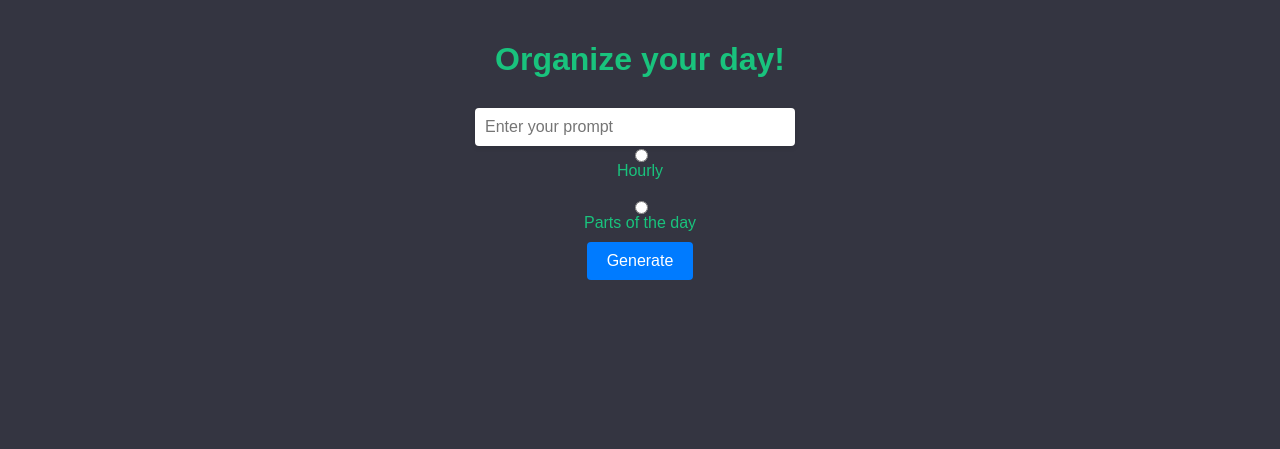
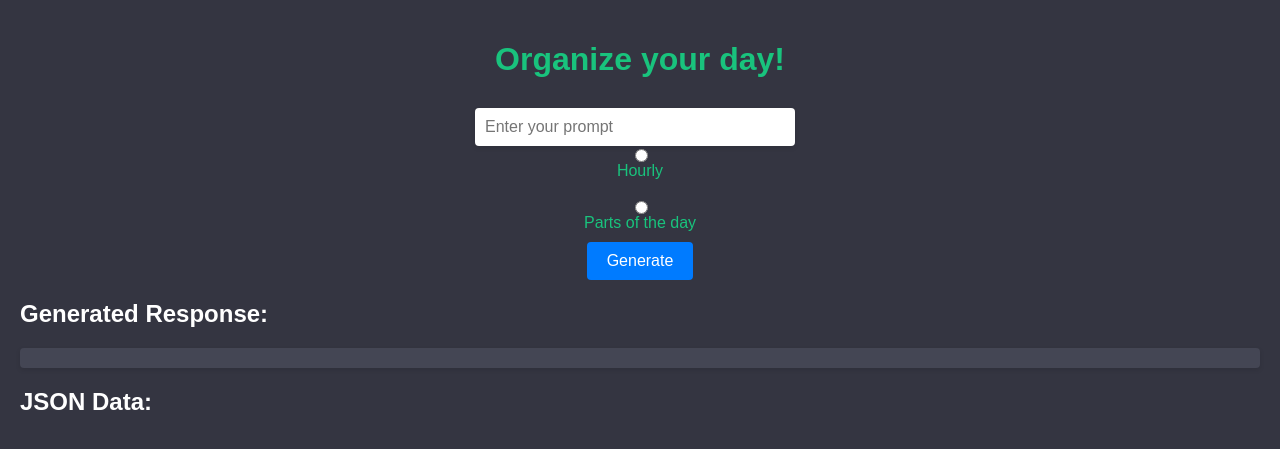
Before and after one commit to RamblerGoodness/Da.i.ly-Planner, a Flask app: page / in a window 1280 px wide. Shown: the top 449 px of the page. Run offline with Flask 3, Linux system fonts and the light colour scheme.

Commit message:
Added MVP

```diff
--- a/MVP/main.py
+++ b/MVP/main.py
@@ -1,8 +1,8 @@
-from flask import Flask, render_template, request
+from flask import Flask, render_template, request, jsonify
 import openai
 
 app = Flask(__name__)
-openai.api_key = ''
+openai.api_key = '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'
 
 
 @app.route('/')
@@ -17,23 +17,49 @@ def sort_time():
         time_prompt = 'Make sure to sort them by time'
     else:
         time_prompt = 'They do not need to be sorted by time'
+    return jsonify({'time_prompt': time_prompt})
 
 
 @app.route('/generate_prompt', methods=['POST'])
 def generate_prompt():
     time_prompt = request.form.get('time_checkbox')
 
-    prompt = (f"Turn this into my daily schedule for one day {request.form['prompt']} {time_prompt}, "
-              f"remember that things i tell you are set, you do not modify their time, "
-              f"but fill the gaps in the schedule to be productive")
+    prompt = (f"create a detailed daily schedule for one day using JSON. I should use the value of {request.form['prompt']} as the prompt for the schedule and {time_prompt} as the time for each event. I need to remember that the events you mention are fixed and their times should not be changed. I should fill in the gaps in the schedule to ensure productivity. The JSON should be formatted with 'time' as the key and 'event' as the value ")
     response = openai.Completion.create(
         engine='text-davinci-003',
         prompt=prompt,
-        max_tokens=300
+        max_tokens=800
     )
     generated_text = response.choices[0].text.strip()
-
-    return render_template('index.html', generated_text=generated_text)
+    json_data = {
+        "8:00": "Wake up",
+        "8:30": "Have breakfast",
+        "9:00": "Brush your teeth",
+        "9:15": "Take a shower",
+        "9:45": "Take a bath",
+        "10:00": "Get dressed",
+        "10:30": "Go to school",
+        "11:00": "Study English",
+        "12:00": "Have lunch",
+        "12:30": "Wash the dishes",
+        "1:00": "Read a book",
+        "2:00": "Do your homework",
+        "3:00": "Cook dinner",
+        "4:00": "Go to bed",
+        "4:30": "Practice the guitar",
+        "5:00": "Play with friends",
+        "5:30": "Exercise",
+        "6:00": "Brush your hair",
+        "6:30": "Go shopping",
+        "7:00": "Go for a walk",
+        "7:30": "Take out the trash",
+        "8:00": "Clean the house",
+        "8:30": "Read the newspaper",
+        "9:00": "Surf the internet",
+        "9:30": "Water"
+    }
+    print(generated_text)
+    return jsonify({'generated_text': generated_text, 'json_data': json_data})
 
 
 if __name__ == '__main__':
--- a/MVP/templates/index.html
+++ b/MVP/templates/index.html
@@ -1,13 +1,48 @@
-
 <!DOCTYPE html>
 <html lang="English">
 <head>
     <link rel="stylesheet" href="../static/styles.css">
     <title>Flask App</title>
+    <script src="https://ajax.googleapis.com/ajax/libs/jquery/3.6.0/jquery.min.js"></script>
+    <script>
+        $(document).ready(function() {
+            // Handle form submission
+            $("form").submit(function(event) {
+                event.preventDefault(); // Prevent page refresh
+
+                var promptValue = $("input[name='prompt']").val();
+                var timeCheckboxValue = $("input[name='time_checkbox']:checked").val();
+
+                $.ajax({
+                    type: "POST",
+                    url: "/generate_prompt",
+                    data: {
+                        prompt: promptValue,
+                        time_checkbox: timeCheckboxValue
+                    },
+                    success: function(response) {
+                        var generatedText = response.generated_text;
+                        var jsonData = response.json_data;
+
+                        // Update generated text
+                        $(".generated-text").text(generatedText);
+
+                        // Update JSON data
+                        var jsonContainer = $(".json-container");
+                        jsonContainer.empty();
+
+                        $.each(jsonData, function(key, value) {
+                            jsonContainer.append("<li>" + key + ": " + value + "</li>");
+                        });
+                    }
+                });
+            });
+        });
+    </script>
 </head>
 <body>
 <h1>Organize your day!</h1>
-<form action="/generate_prompt" method="POST">
+<form>
     <input type="text" name="prompt" placeholder="Enter your prompt">
     <input type="radio" id="time_hourly" name="time_checkbox" value="hourly">
     <label class="radio" for="time_hourly">Hourly</label>
@@ -18,6 +53,13 @@
     <button type="submit">Generate</button>
 </form>
 
+<!-- Here we remove the Jinja2 rendering and let JavaScript handle updating these sections -->
+
+<h2>Generated Response:</h2>
+<p class="generated-text"></p>
+
+<h2>JSON Data:</h2>
+<ul class="json-container"></ul>
 
 </body>
 </html>
```
